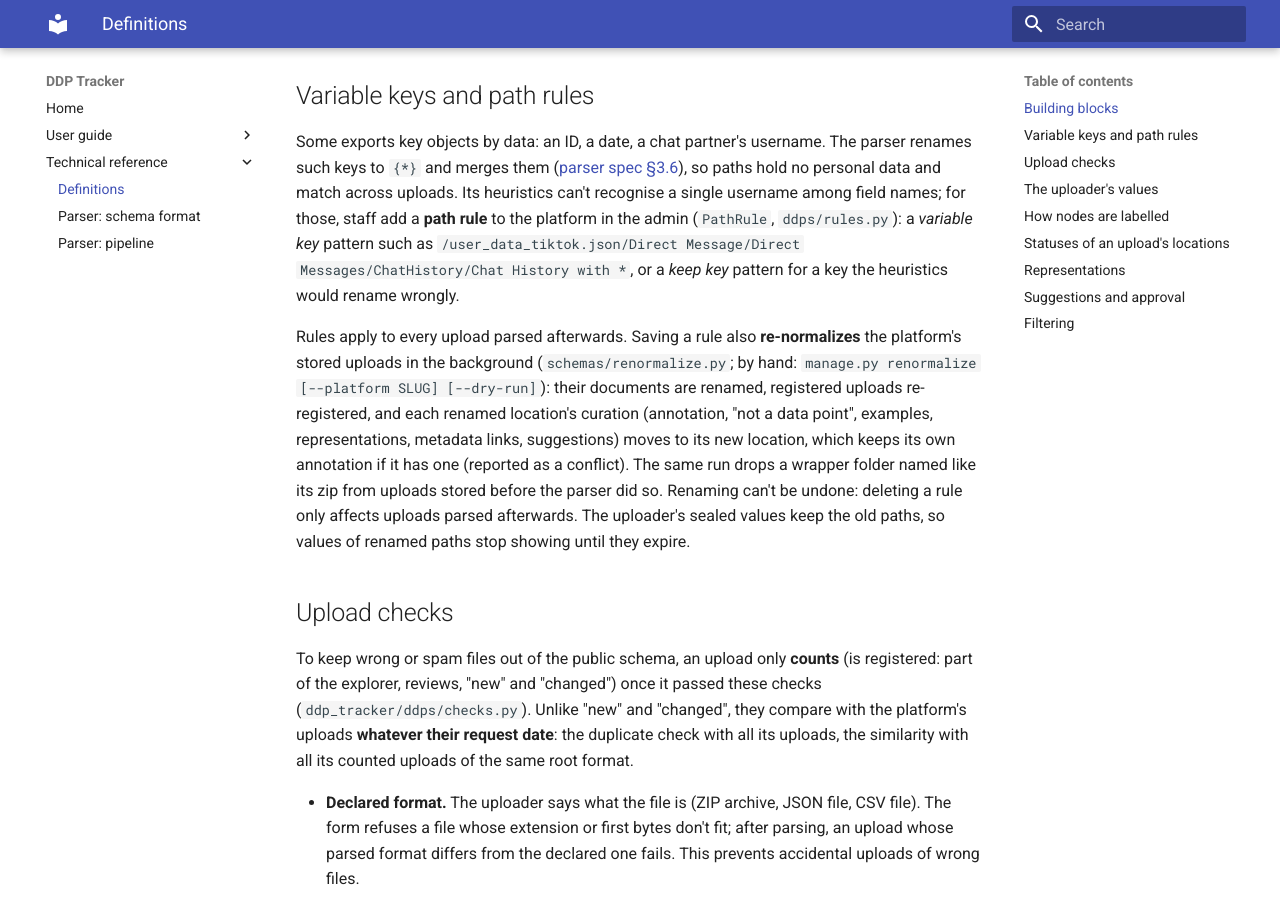
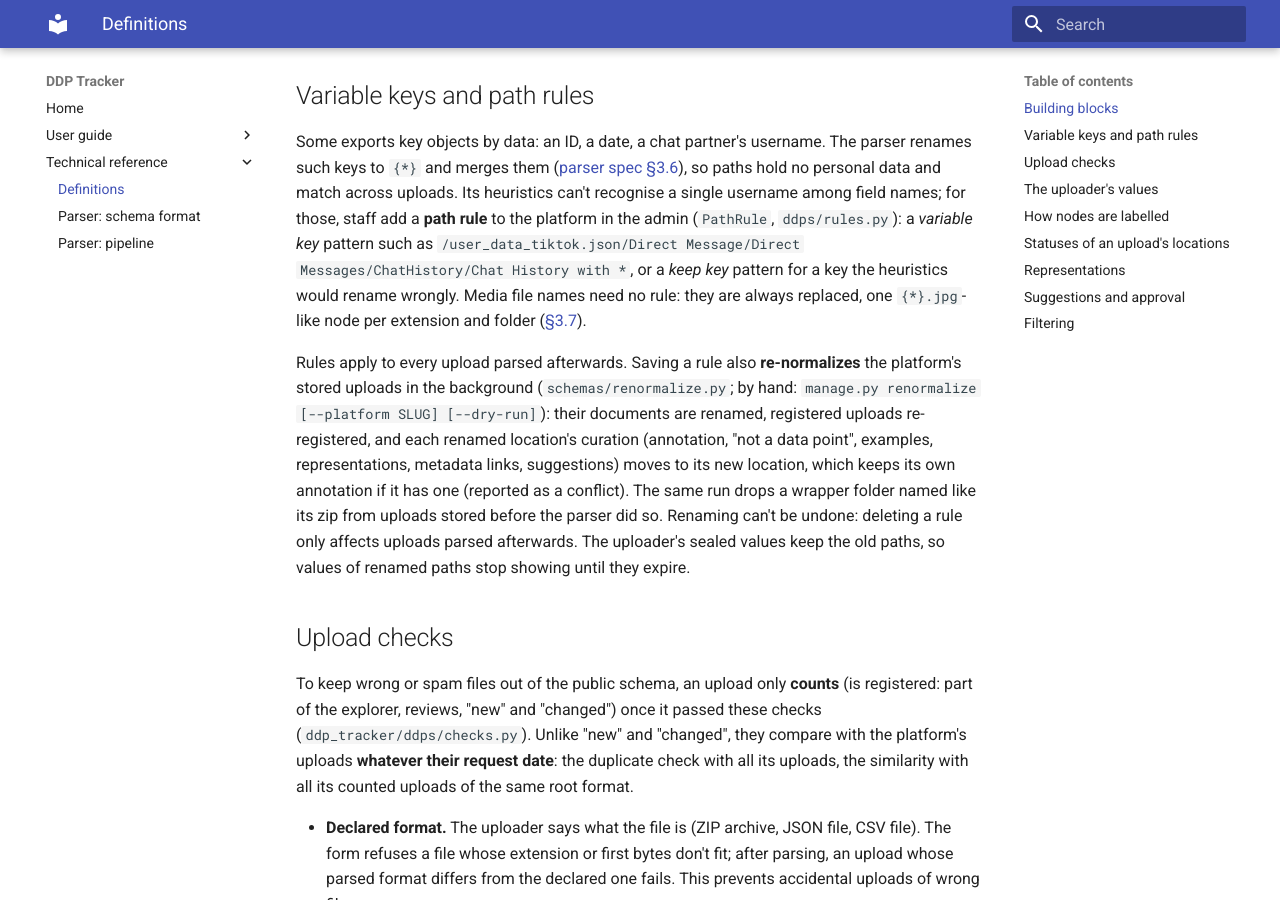
Before and after one commit to Nico-AP/ddp-tracker, an MkDocs documentation site: the page built from docs/docs/tracker/concepts.md, in a window 1280 px wide and 900 px high, scrolled down 1015 px. Built offline with MkDocs 1.6.1 and Material for MkDocs 9.7.7, drawn with Linux system fonts in a browser that asks for light colours.

Commit message:
chore: add filename anonymization to docs

```diff
--- a/docs/docs/tracker/concepts.md
+++ b/docs/docs/tracker/concepts.md
@@ -24,7 +24,9 @@ so paths hold no personal data and match across uploads. Its heuristics can't re
 username among field names; for those, staff add a **path rule** to the platform in the admin
 (`PathRule`, `ddps/rules.py`): a *variable key* pattern such as
 `/user_data_tiktok.json/Direct Message/Direct Messages/ChatHistory/Chat History with *`, or a
-*keep key* pattern for a key the heuristics would rename wrongly.
+*keep key* pattern for a key the heuristics would rename wrongly. Media file names need no rule:
+they are always replaced, one `{*}.jpg`-like node per extension and folder
+([§3.7](../ddp_parser/index.md#37-media-file-names)).
 
 Rules apply to every upload parsed afterwards. Saving a rule also **re-normalizes** the
 platform's stored uploads in the background (`schemas/renormalize.py`; by hand:
```
